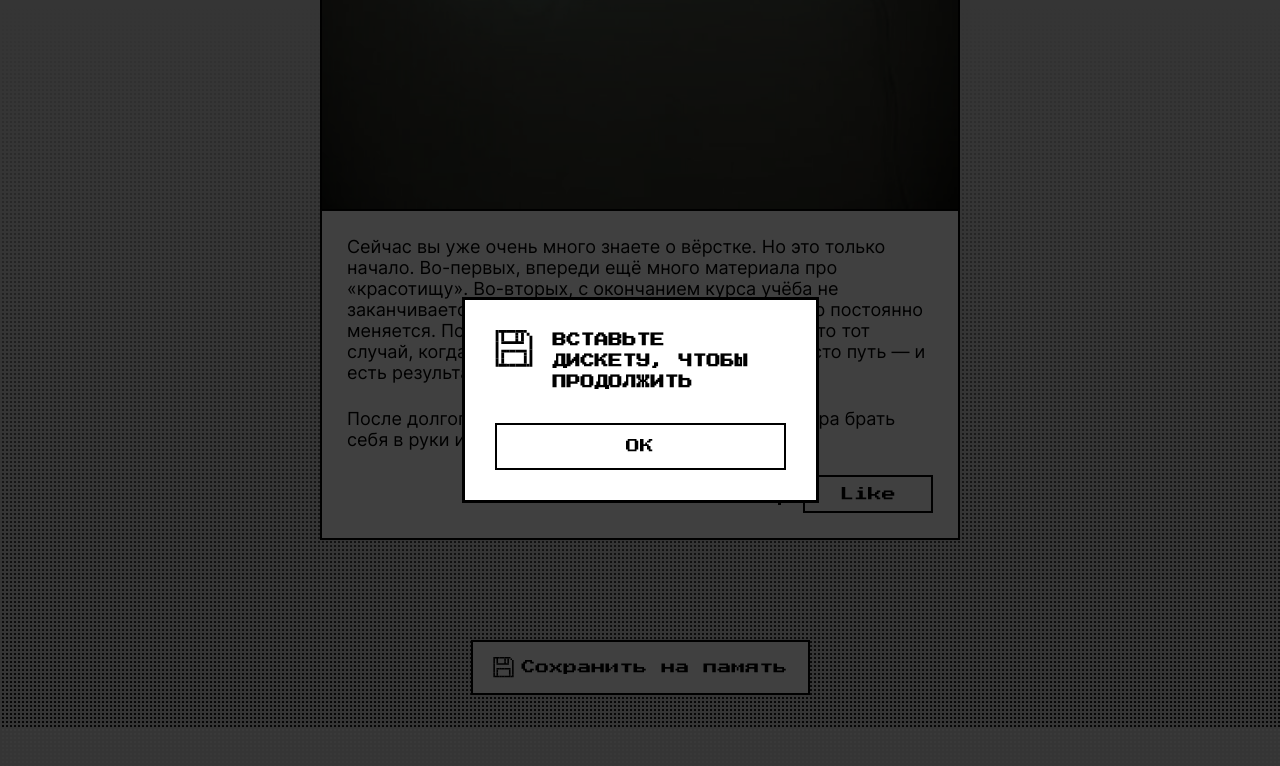
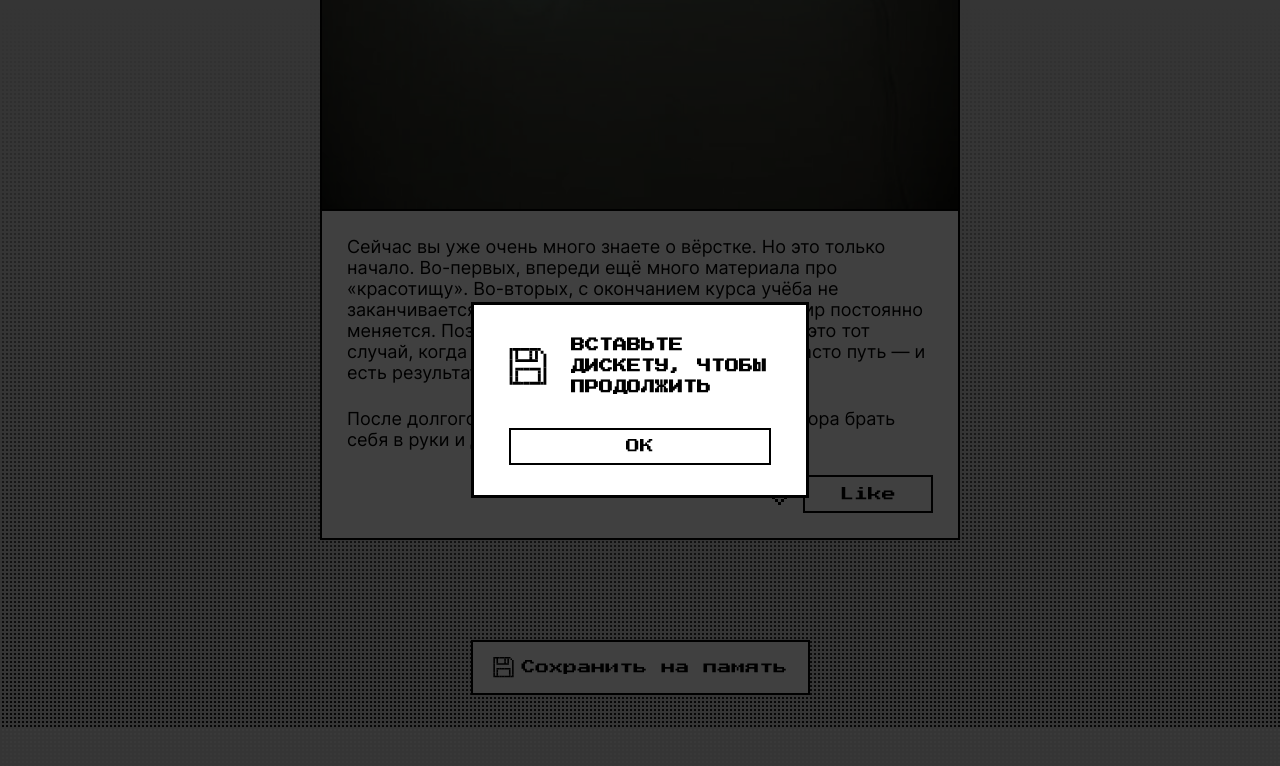
Before and after one commit to boktop235/zakrivayuschiy-teg-f, a plain HTML site: page index.html in a window 1280 px wide. Both pictures are taken after a click on the button "Сохранить на память". Shown: the part 8073-8839 px from the top of the page. Drawn offline with Linux system fonts and the light colour scheme.

Commit message:
fixing 3

```diff
--- a/fonts/fonts.css
+++ b/fonts/fonts.css
@@ -1,7 +1,7 @@
 /* В этом файле вы импортируете все шрифты для сайта. Один из них вариативный и требует особенной настройки */
 
 @font-face {
-  font-family: "PressStart2P-Regular";
+  font-family: "PressStart2P";
   src: url(PressStart2P-Regular.woff) format("woff");
   font-weight: 400;
   font-style: normal;
--- a/index.html
+++ b/index.html
@@ -683,7 +683,11 @@
       <svg class="floppy floppy--modal">
         <use href="./svg/floppy.svg#floppy"></use>
       </svg>
-      <h2 class="modal__title">Вставьте дискету, чтобы продолжить</h2>
+      <h2 class="modal__title">
+        Вставьте<br />
+        дискету, чтобы<br />
+        продолжить
+      </h2>
       <button
         type="button"
         class="button save-button modal__button"
--- a/styles/style.css
+++ b/styles/style.css
@@ -240,6 +240,7 @@
 
 .modal__button {
   grid-column: 1 / -1;
+  padding: 10px 115px;
   text-transform: uppercase;
   inline-size: 100%;
 }
@@ -255,20 +256,21 @@
 
 .floppy--modal {
   --floppy-size: 38px;
+  align-self: center;
 }
 
 .modal[open] {
   display: grid;
   grid-template-columns: auto auto;
-  gap: 30px clamp(12px, 2vw, 20px);
-  padding: var(--modal-padding-inline, 30px) 30px;
+  gap: 30px clamp(10px, 2vw, 20px);
+  padding: 30px 35px;
   color: var(--main-color, #000);
   font-family: var(--font-accent, "Courier New", monospace);
   font-size: var(--accent-font-size, 0.875rem);
   line-height: 1.5;
   text-transform: uppercase;
   background-color: var(--bg-color, #fff);
-  max-inline-size: 357px;
+  max-inline-size: 400px;
 }
 
 .modal__title {
--- a/styles/variables.css
+++ b/styles/variables.css
@@ -1,10 +1,10 @@
 :root {
   --font: "Inter-Variable";
-  --font-accent: "PressStart2P-Regular";
+  --font-accent: "PressStart2P";
   --main-font-size: 1.125rem;
   --accent-font-size: 0.875rem;
   --floppy-size: 21px;
-  --modal-padding-inline: 30px;
+  --modal-padding-inline: 20px;
   --card-inline-size: clamp(min(100%, 375px), 50vw, 700px);
   --main-color: #000;
   --bg-color: #fff;
```
